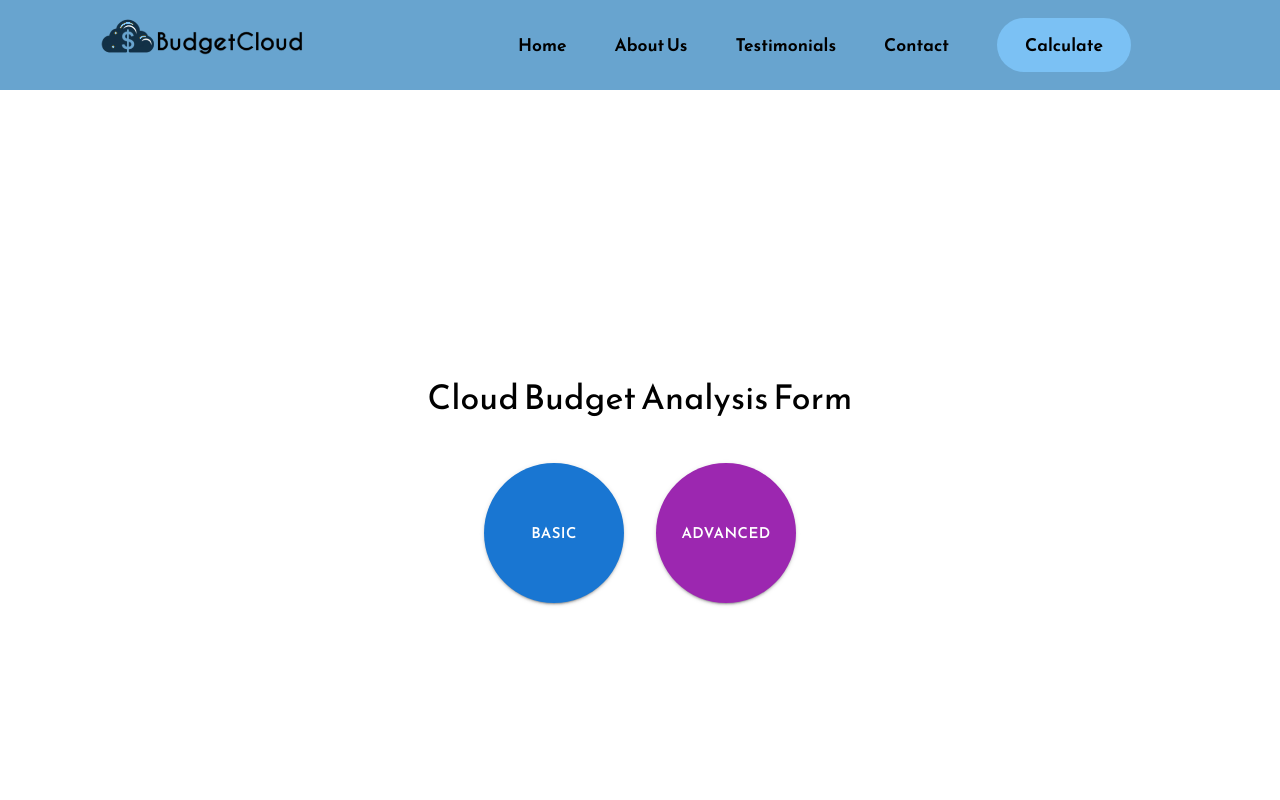
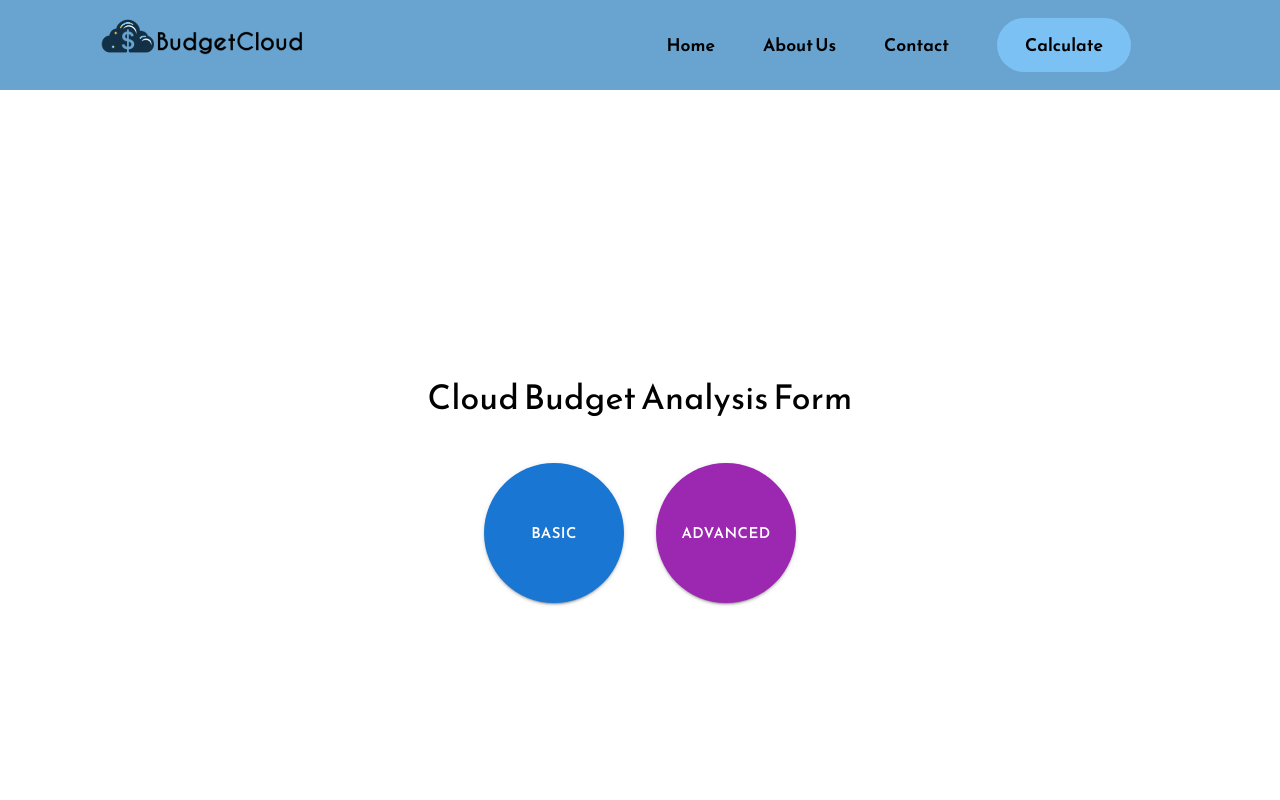
Before and after one commit to bjasim/cloud-calculator, a React (Create React App) app in the folder FrontendCalculator/: page /form in a window 1280 px wide. Shown: the top 800 px of the page. Built offline with nearby package versions, Linux system fonts and the light colour scheme.

Commit message:
Removed testimonials.

```diff
--- a/FrontendCalculator/src/Components/Navbar.js
+++ b/FrontendCalculator/src/Components/Navbar.js
@@ -53,7 +53,7 @@ const Navbar = () => {
       <div className="navbar-links-container">
         <a href="/">Home</a>
         <a href="/about">About Us</a>
-        <a href="/testimonials">Testimonials</a>
+        {/* <a href="/testimonials">Testimonials</a> */}
         <a href="/contact">Contact</a>
         <Link to="/form" className="primary-button">
           Calculate
```
